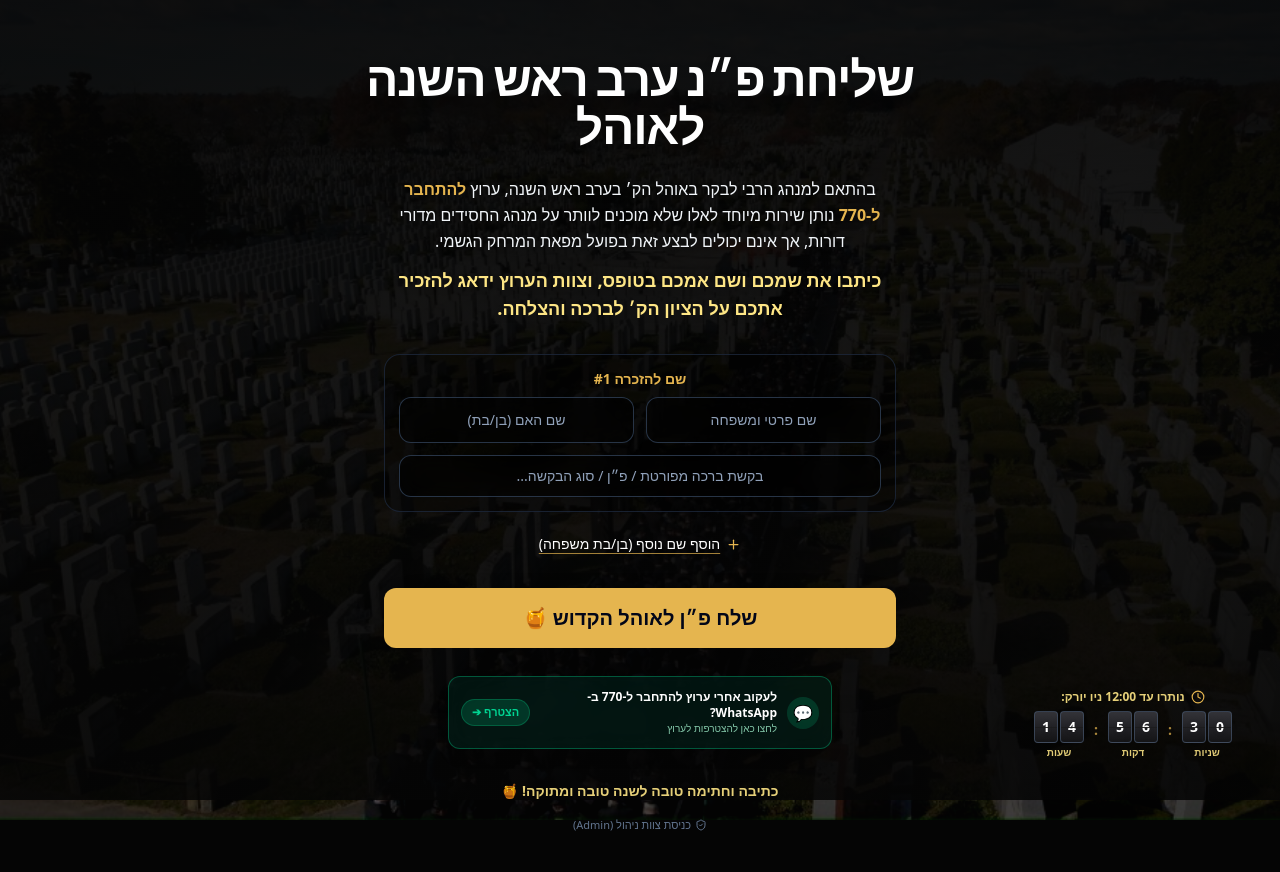
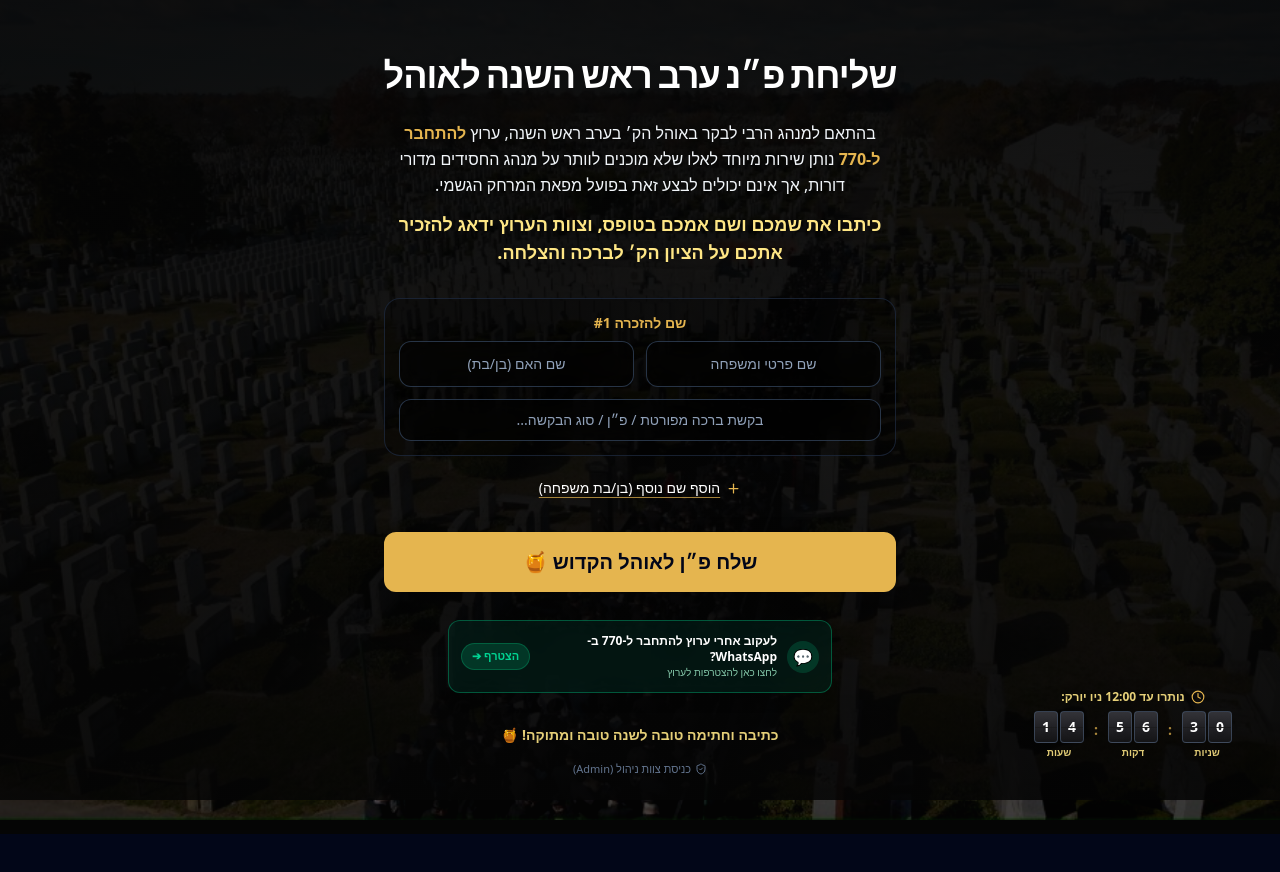
Before and after one commit to smichai/connect-to-770-ohel, a React (Vite) app: page / in a window 1280 px wide. Shown: the top 872 px of the page. After the commit the page ends 834 px from the top, so only its background shows below. Built offline with nearby package versions, Linux system fonts and the light colour scheme; a web font is replaced by a local one.

Commit message:
Ensure main title is styled single line with whitespace-nowrap

```diff
--- a/src/App.jsx
+++ b/src/App.jsx
@@ -155,7 +155,7 @@ export default function App() {
       </div>
 
       {/* Main Completely Centered Layout */}
-      <div className="relative z-10 max-w-xl w-full text-center space-y-6 py-8 px-2 mx-auto flex flex-col items-center justify-center my-auto">
+      <div className="relative z-10 max-w-2xl w-full text-center space-y-6 py-8 px-2 mx-auto flex flex-col items-center justify-center my-auto">
 
         {/* Floating Bottom Right Mechanical Split-Flap Clock - Frameless */}
         <div className="fixed bottom-4 right-8 sm:right-12 z-40 flex flex-col items-center text-center drop-shadow-2xl">
@@ -219,9 +219,9 @@ export default function App() {
           </div>
         </div>
 
-        {/* Main Header - 100% Centered */}
+        {/* Main Header - Always Forced on ONE Single Line */}
         <div className="w-full text-center space-y-1 mx-auto flex flex-col items-center justify-center">
-          <h1 className="font-heading font-black text-2xl min-[400px]:text-3xl sm:text-4xl md:text-5xl text-white tracking-tight drop-shadow-lg text-center mx-auto">
+          <h1 className="font-heading font-black text-lg min-[360px]:text-xl min-[440px]:text-2xl sm:text-3xl md:text-4xl text-white tracking-tight drop-shadow-lg text-center mx-auto whitespace-nowrap">
             שליחת פ״נ ערב ראש השנה לאוהל
           </h1>
         </div>
```
